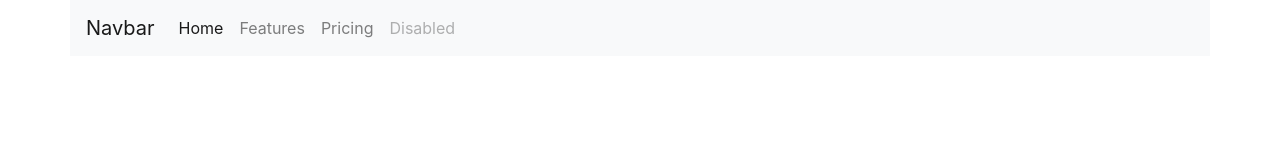
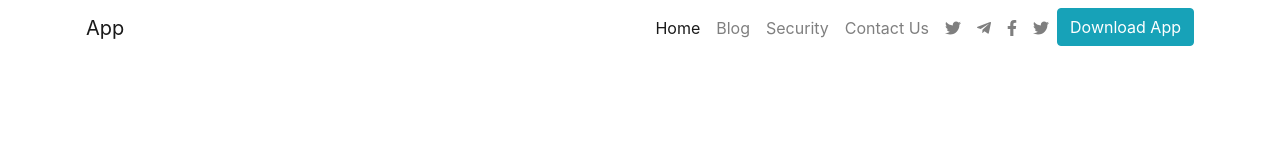
Before and after one commit to samseen/NodeApp, a website: page index.html in a window 1280 px wide. Drawn offline with nearby package versions, Linux system fonts and the light colour scheme.

Commit message:
Placed content on the menu section.

```diff
--- a/index.html
+++ b/index.html
@@ -14,24 +14,39 @@
     <header id="header">
         <div class="top">
             <div class="container p-0">
-                <nav class="navbar navbar-expand-lg navbar-light bg-light">
-                    <a class="navbar-brand" href="#">Navbar</a>
+                <nav class="navbar navbar-expand-lg navbar-light">
+                    <a class="navbar-brand" href="#">App</a>
                     <button class="navbar-toggler" type="button" data-toggle="collapse" data-target="#navbarNav" aria-controls="navbarNav" aria-expanded="false" aria-label="Toggle navigation">
                       <span class="navbar-toggler-icon"></span>
                     </button>
                     <div class="collapse navbar-collapse" id="navbarNav">
-                      <ul class="navbar-nav">
+                      <ul class="navbar-nav ml-auto text-center">
                         <li class="nav-item active">
                           <a class="nav-link" href="#">Home <span class="sr-only">(current)</span></a>
                         </li>
                         <li class="nav-item">
-                          <a class="nav-link" href="#">Features</a>
+                          <a class="nav-link" href="#">Blog</a>
                         </li>
                         <li class="nav-item">
-                          <a class="nav-link" href="#">Pricing</a>
+                          <a class="nav-link" href="#">Security</a>
                         </li>
                         <li class="nav-item">
-                          <a class="nav-link disabled" href="#" tabindex="-1" aria-disabled="true">Disabled</a>
+                          <a class="nav-link" href="#">Contact Us</a>
+                        </li>
+                        <li class="nav-item">
+                          <a class="nav-link" href="#"><i class="fab fa-twitter"></i></a>
+                        </li>
+                        <li class="nav-item">
+                          <a class="nav-link" href="#"><i class="fab fa-telegram-plane"></i></a>
+                        </li>
+                        <li class="nav-item">
+                          <a class="nav-link" href="#"><i class="fab fa-facebook-f"></i></a>
+                        </li>
+                        <li class="nav-item">
+                          <a class="nav-link" href="#"><i class="fab fa-twitter"></i></a>
+                        </li>
+                        <li class="nav-item">
+                          <button class="btn btn-info">Download App</button>
                         </li>
                       </ul>
                     </div>
@@ -56,7 +71,7 @@
     <script src="./node_modules/bootstrap/dist/js/bootstrap.min.js"></script>
 
     <!-- FONTAWESOME FILE -->
-    <script src="./node_modules/@fortawesome/fontawesome-free/js/fontawesome.min.js"></script>
+    <script src="./node_modules/@fortawesome/fontawesome-free/js/all.min.js"></script>
 
     <!-- OWL CAROUSEL JS FILE -->
     <script src="./node_modules/owl.carousel/dist/owl.carousel.min.js"></script>
```
Also changed, not shown: sass/style.scss (line endings or trailing spaces).
